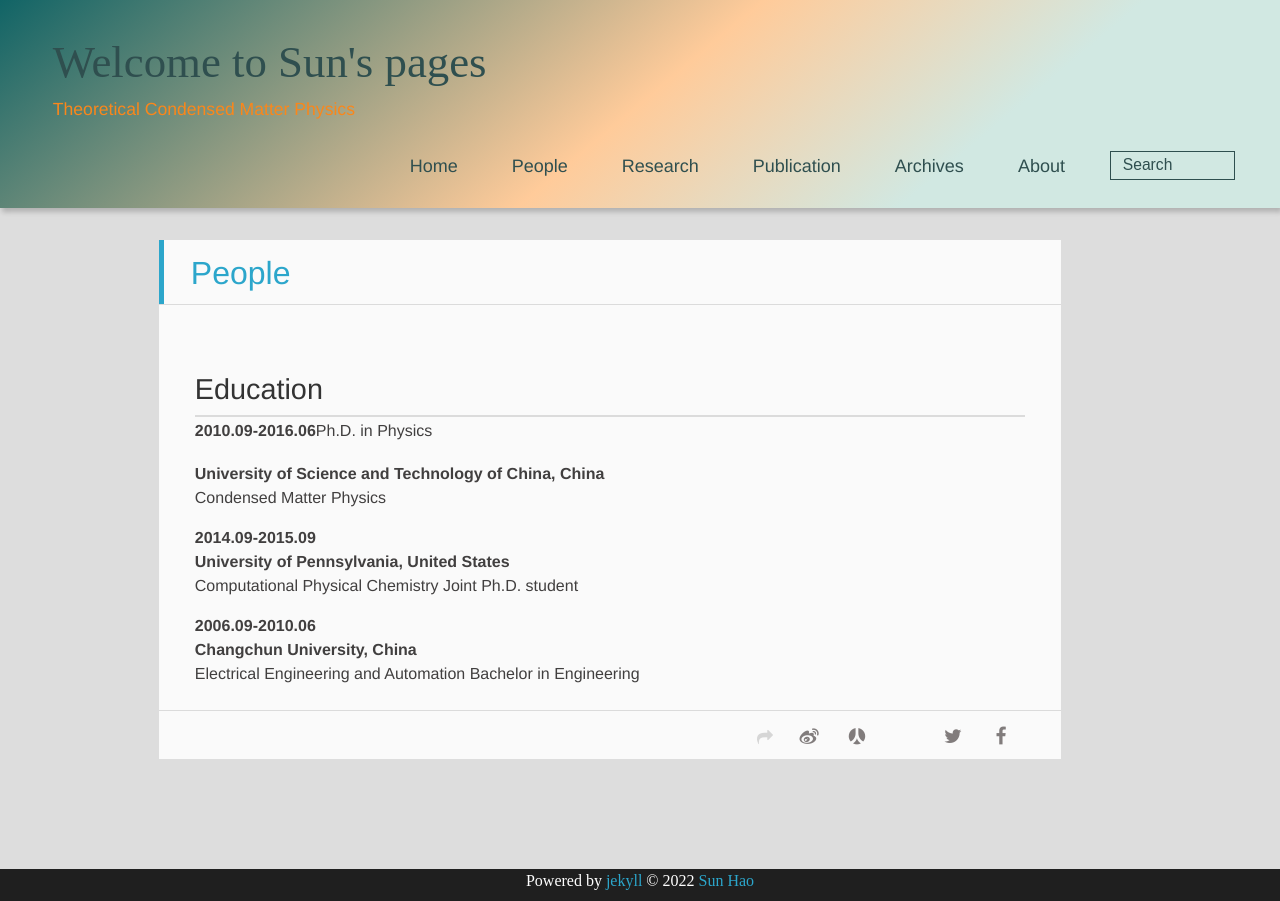
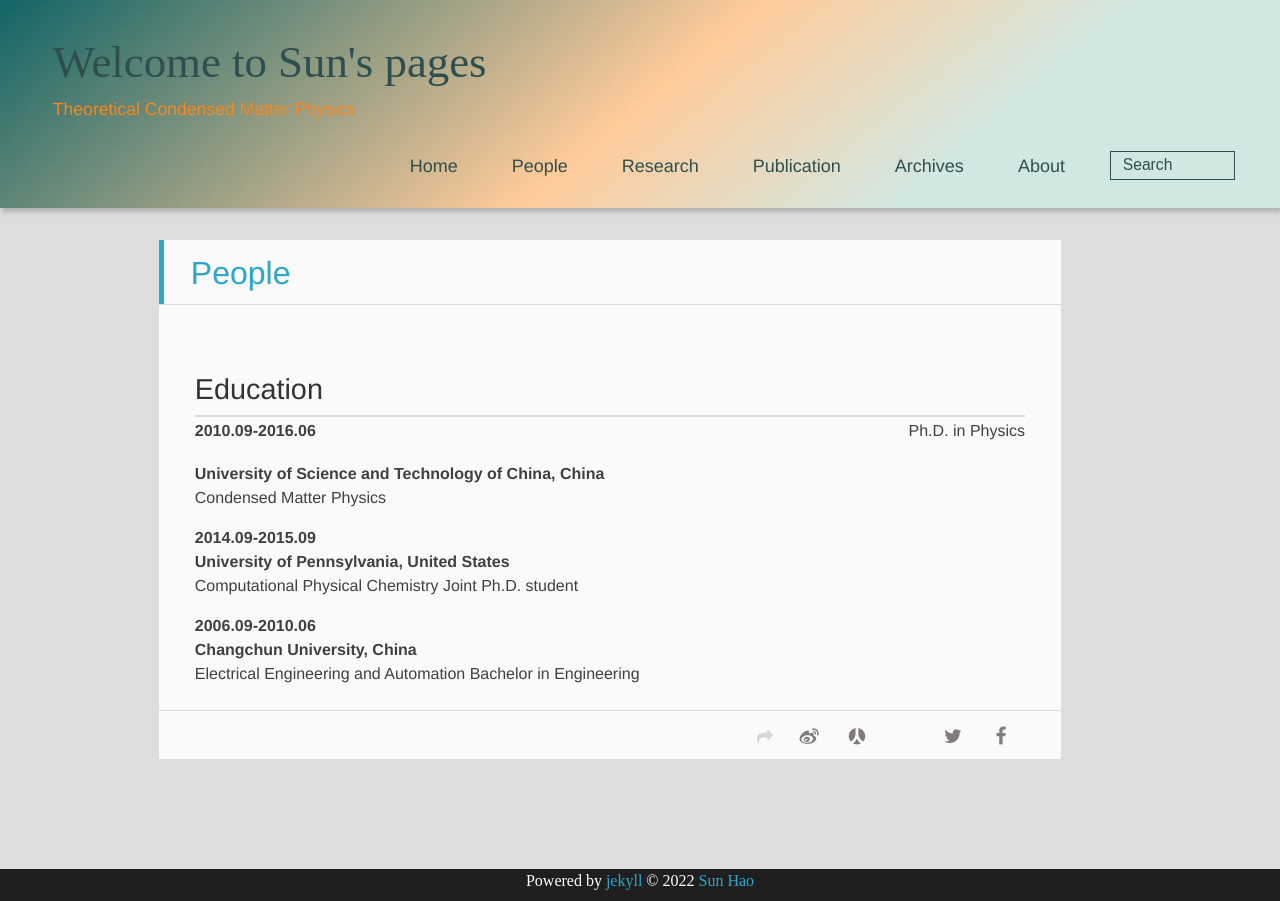
Before and after one commit to sunohao/sunhao_physics, a Jekyll site: the page built from people/index.html, in a window 1280 px wide. Built offline with Jekyll 4.4.1, drawn with Linux system fonts in a browser that asks for light colours; nearby versions of some CDN libraries; some web fonts are replaced.

Commit message:
Update index.html

```diff
--- a/people/index.html
+++ b/people/index.html
@@ -7,8 +7,8 @@ title: People
 <h2> Education </h2>
 
 <div style="display: flex;">
-    <div><b>2010.09-2016.06</b></div>
-    <div style="text-align: right;">Ph.D. in Physics</div>
+    <div style="width: 50%;"><b>2010.09-2016.06</b></div>
+    <div style="text-align: right;width: 50%;">Ph.D. in Physics</div>
 </div>
 
 <p> <b> University of Science and Technology of China, China </b> <br>
```
